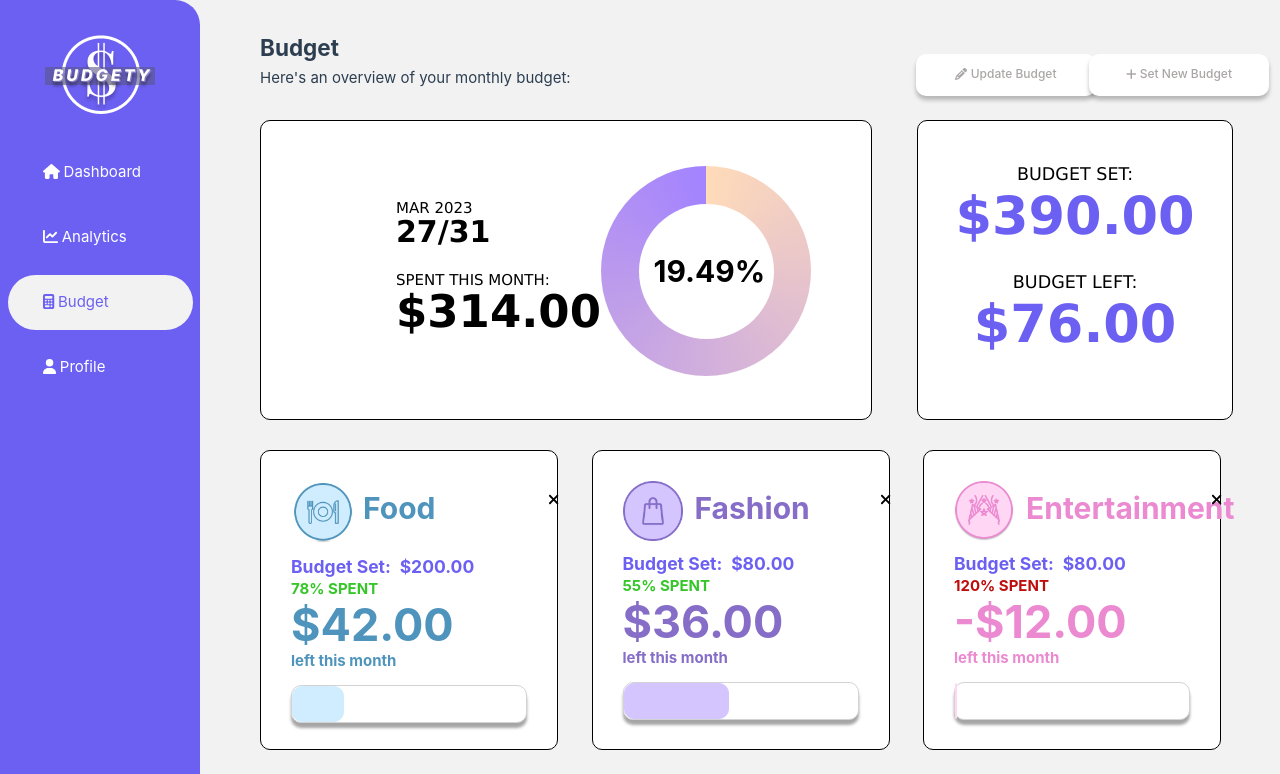
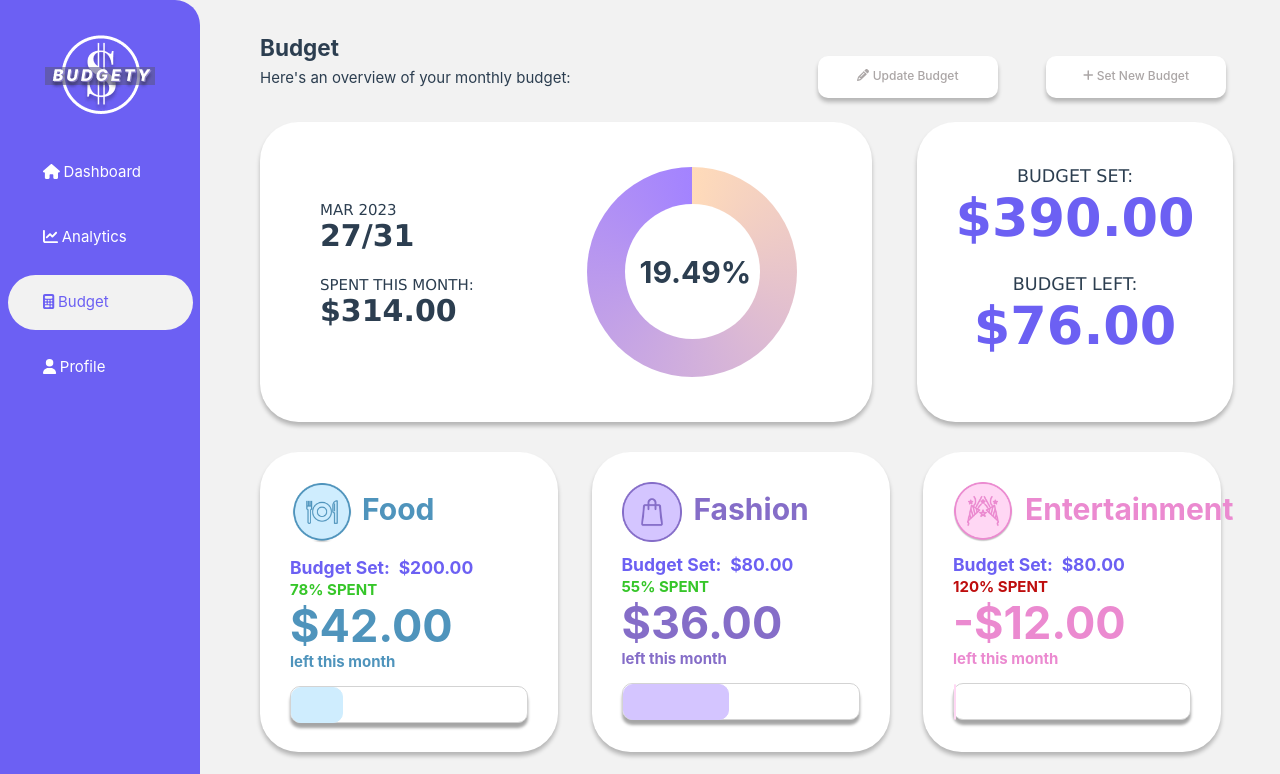
Before and after one commit to BT3103AppDev1/l1-final-project-group-21, a Vue app in the folder project-budgety/: page /budget in a window 1280 px wide. Shown: the top 774 px of the page. Built offline with nearby package versions, Linux system fonts and the light colour scheme; no server answers; sample sign-in values are in the browser's storage.

Commit message:
update styling for budget page

```diff
--- a/project-budgety/src/views/BudgetPage.vue
+++ b/project-budgety/src/views/BudgetPage.vue
@@ -6,6 +6,7 @@
 			<h4>Here's an overview of your monthly budget:</h4>
 		</div>
 
+		<div class="buttons">
 			<div class="update-btn">
 				<fa icon="pencil" /> Update Budget
 			</div>
@@ -13,24 +14,26 @@
 			<div class="new-btn">
 				<fa icon="add" /> Set New Budget
 			</div>
-
+		 </div>
 	</div>
 
 	<div class="container2">
 		<div class="overall">
 			<div class="overall_words">
-				<h4 style="font-family: Verdana; line-height: 0">MAR 2023</h4>
-				<h1 style="font-family: Verdana; font-weight: bold; font-size:2em">27/31</h1>
+				<div class="small_font">MAR 2023</div>
+				<div class="big_font">27/31</div>
 				<br>
-				<h4 style="font-family: Verdana; line-height: 0">SPENT THIS MONTH:</h4>
-				<h1 style="font-family: Verdana; font-weight: bold; font-size:3em; line-height: 1.4">$314.00</h1>
+				<div class="small_font">SPENT THIS MONTH:</div>
+				<div class="big_font">$314.00</div>
 			</div>
 
+			<div class="chart">
 				<div class="donut"><div class="hole">
 					<div class="percentage">
 						<h2 style="font-weight: bold; font-size:2em">19.49%</h2>
 					</div>
 				</div></div>
+			</div>
 		</div>
 
 		<div class="money">
@@ -49,7 +52,6 @@
 			<div class="cat_top">
 				<img style="margin:0.1em" class="category-icon" src="../assets/icons/Food.png" />
 				<h1 style="margin:0.1em; font-weight: bold; color: #4F94BC; left:0.3em">Food</h1>
-				<div class="x-btn"><fa icon="xmark" /></div>
 			</div>
 
 			<div class="budget_set">
@@ -77,7 +79,6 @@
 			<div class="cat_top">
 				<img class="category-icon" src="../assets/icons/Fashion.png" />
 				<h1 style="margin:0.1em; font-weight: bold; color: #856DC8; left:0.3em">Fashion</h1>
-				<div class="x-btn"><fa icon="xmark" /></div>
 			</div>
 
 			<div class="budget_set">
@@ -105,7 +106,6 @@
 			<div class="cat_top">
 				<img class="category-icon" src="../assets/icons/Entertainment.png" />
 				<h1 style="margin:0.1em; font-weight: bold; color: #EB8AD0; left:0.3em">Entertainment</h1>
-				<div class="x-btn"><fa icon="xmark" /></div>
 			</div>
 
 			<div class="budget_set">
@@ -133,7 +133,6 @@
 			<div class="cat_top">
 				<img class="category-icon" src="../assets/icons/Transportation.png" />
 				<h1 style="margin:0.1em; font-weight: bold; color: #CC8A4A; left:0.3em">Transportation</h1>
-				<div class="x-btn"><fa icon="xmark" /></div>
 			</div>
 
 			<div class="budget_set">
@@ -161,7 +160,6 @@
 			<div class="cat_top">
 				<img class="category-icon" src="../assets/icons/Healthcare.png" />
 				<h1 style="margin:0.1em; font-weight: bold; color: #539F37; left:0.3em">Healthcare</h1>
-				<div class="x-btn"><fa icon="xmark" /></div>
 			</div>
 
 			<div class="budget_set">
@@ -205,18 +203,6 @@ export default {
 </script>
 
 <style>
-
-.x-btn {
-	vertical-align: center;
-	margin: 0.5em;
-	text-align: center;
-	padding: 0em;
-}
-
-.x-btn:hover {
-	background-color: #F2F2F2;
-	cursor: grab;
-}
 
 .healthcare_progress {
 	color: black;
@@ -295,14 +281,13 @@ export default {
 }
 
 .food, .fashion, .entertainment, .transportation, .healthcare {
-	color: black;
     height: 20em;
     width: 90%;
     padding: 2em;
-    border: solid 1px black;
     background: white;
-    border-radius: 10px;
+    border-radius: 2.4rem;
     text-align: left;
+	box-shadow: 0px 4px 4px rgba(0, 0, 0, 0.25);
 }
 
 .container3 {
@@ -313,13 +298,12 @@ export default {
 }
 
 .money {
-	color: black;
     height: 20em;
     width: 100%;
     padding: 2em;
-    border: solid 1px black;
+    box-shadow: 0px 4px 4px rgba(0, 0, 0, 0.25);
+	border-radius: 2.4rem;
     background: white;
-    border-radius: 10px;
     text-align: center;
 }
 
@@ -339,16 +323,15 @@ export default {
 	transform: translateY(-50%);
 }
 
-.overall_words {
-	padding: 3.8em 0em 0em 7em;
-	text-align: left;
-}
-
 .container2 {
 	margin: 0em 0em 2em 2em;
 	display: grid;
     grid-template-columns: 60% 31%;
     grid-gap: 3em;
+}
+
+.chart {
+	padding-right: 4em;
 }
 
 .donut {
@@ -372,25 +355,41 @@ export default {
     background: #ffffff;
 }
 
+.big_font {
+	font-family: Verdana;
+	font-weight: bold;
+	font-size: 2em;
+}
+
+.small_font {
+	font-family: Verdana;
+	font-size: 1em;
+	line-height: 0.2em;
+}
+
+.overall_words {
+	padding-left: 4em;
+}
+
 .overall {
-	color: black;
     height: 20em;
-    width: 100%;
-    padding: 2em;
-    border: solid 1px black;
 	background: white;
-    border-radius: 10px;
-    text-align: center;
-	display: grid;
-    grid-template-columns: 50% 50%;
-    grid-gap: 20px;
+    box-shadow: 0px 4px 4px rgba(0, 0, 0, 0.25);
+	border-radius: 2.4rem;
+	display: flex;
+	align-items: center;
+	justify-content: space-between;
 }
 
 .container1 {
-	display: grid;
-    grid-template-columns: 60% 15% 10%;
-    grid-gap: 20px;
+	display: flex;
+    justify-content: space-between;
 	padding: 2em 0em 0em 2em;
+}
+
+.buttons {
+	display: flex;
+	padding: 0.1em 2em 0em 0em;
 }
 
 .update-btn, .new-btn {
```
Lines whose indentation alone changed are shown as unchanged.
